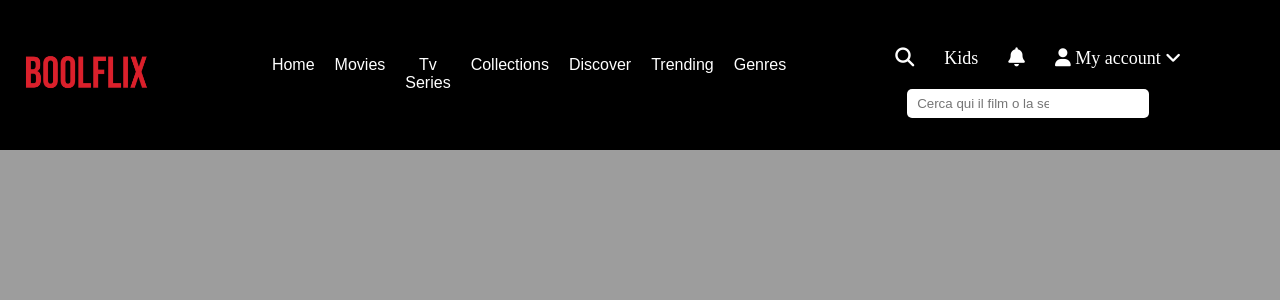
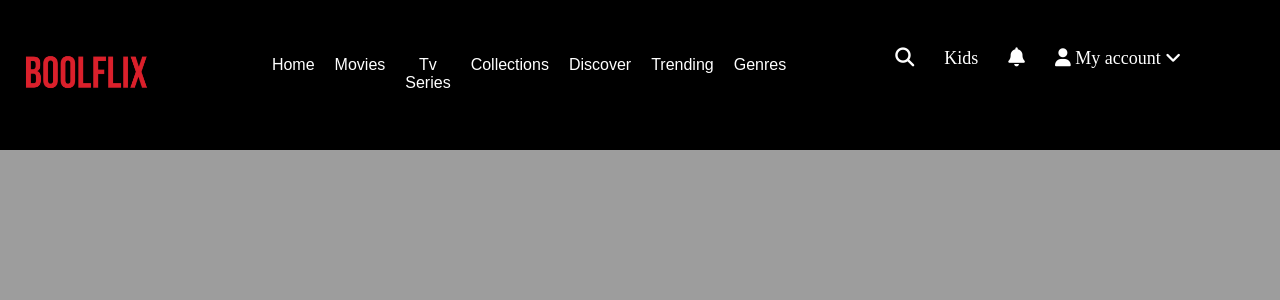
Before and after one commit to alessandro-barate/v, a Vue app: page / in a window 1280 px wide. Shown: the top 300 px of the page. Built offline with nearby package versions, Linux system fonts and the light colour scheme.

Commit message:
[UPD] Little feature on the search bar

```diff
--- a/src/components/MainComponent.vue
+++ b/src/components/MainComponent.vue
@@ -37,6 +37,7 @@ export default {
             axios.get(this.store.endpoints.baseUrl + this.store.endpoints.movie + this.store.endpoints.myApi + this.store.endpoints.preQuery + this.store.endpoints.query).then((response) => {
             this.store.movieResults = response.data.results;
             this.store.showTitles = true;
+            console.log(this.store.movieResults);
             });
 
             // TV serie API call
--- a/src/components/SearchComponent.vue
+++ b/src/components/SearchComponent.vue
@@ -10,7 +10,9 @@ export default {
     },
 
     methods: {
-
+        showSearchBar(){
+            this.store.showSearchBar = true;
+        }
     }
 
 };
@@ -20,7 +22,7 @@ export default {
     <div class="search-section">
         <ul>
             <li>
-                <i @click="removeClass" class="fas fa-magnifying-glass font-19" id="magnifier"></i>
+                <i @click="showSearchBar" class="fas fa-magnifying-glass font-19" id="magnifier"></i>
             </li>
             <li>
                 <span>Kids</span>
@@ -32,7 +34,7 @@ export default {
                 <span><i class="fas fa-user"></i> My account <i class="fas fa-angle-down"></i></span>
             </li>
         </ul>
-        <input type="text" placeholder="Cerca qui il film o la serie tv" @keyup.enter="$emit('search')"
+        <input v-if="(this.store.showSearchBar)" type="text" placeholder="Cerca qui il film o la serie tv" @keyup.enter="$emit('search')"
         v-model="this.store.endpoints.query">
     </div>
 </template>
--- a/src/store.js
+++ b/src/store.js
@@ -3,6 +3,7 @@ import {reactive} from 'vue';
 export const store = reactive({
     loading: true,
     showTitles: false,
+    showSearchBar: false,
     movieResults: [],
     tvResults: [],
     starVote: '',
```
